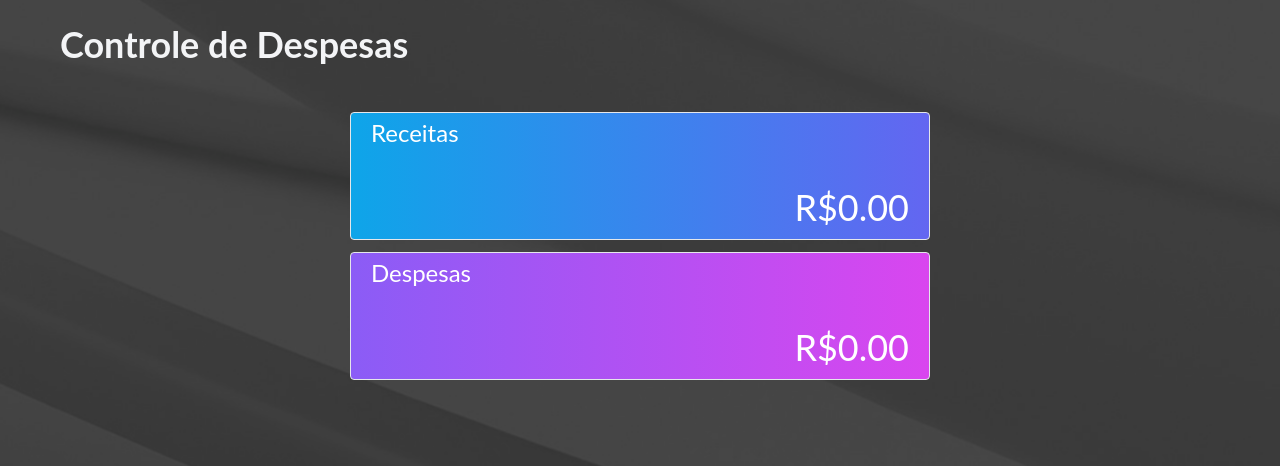
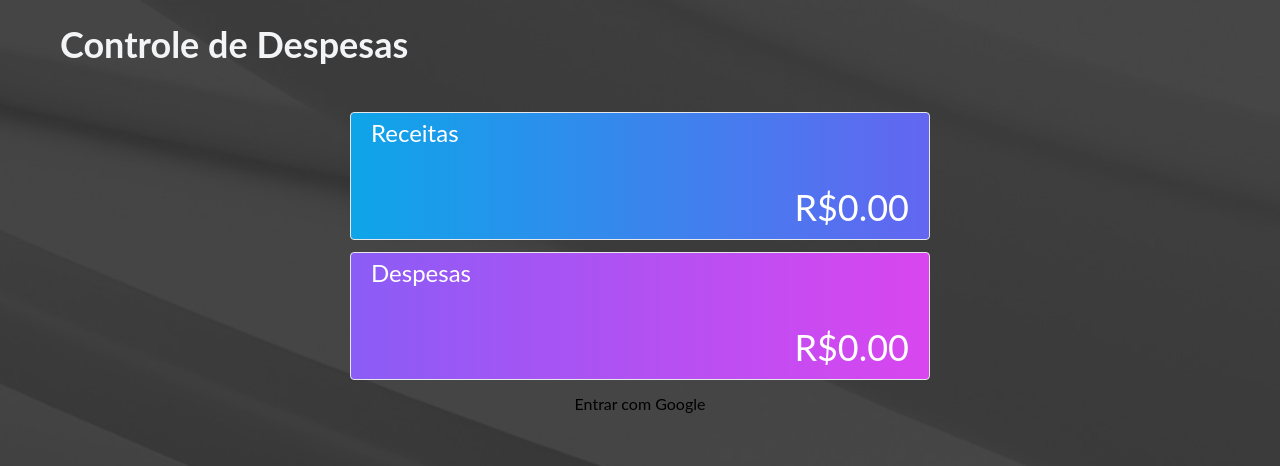
Before and after one commit to bertonni/easy-budget, a React (Create React App) app: page / in a window 1280 px wide. Shown: the top 466 px of the page. Built offline with nearby package versions, Linux system fonts and the light colour scheme; no server answers.

Commit message:
Including authentication

```diff
--- a/src/App.jsx
+++ b/src/App.jsx
@@ -24,11 +24,12 @@ import {
   faWifi,
   faHome,
   faBullseye,
-  faEye
+  faEye,
 } from "@fortawesome/free-solid-svg-icons";
 import { faTimes } from "@fortawesome/free-solid-svg-icons";
 import Incomes from "./pages/Incomes";
 import Activities from "./pages/Activities";
+import RequireAuth from "./components/RequireAuth";
 
 library.add(
   fab,
@@ -62,9 +63,18 @@ function App() {
   return (
     <Routes location={location} key={location.key}>
       <Route path="/" element={<Home />} />
-      <Route path="/activities" element={<Activities />} />
-      <Route path="/budgets" element={<Budgets />} />
-      <Route path="/incomes" element={<Incomes />} />
+      <Route
+        path="/activities"
+        element={<RequireAuth component={<Activities />} />}
+      />
+      <Route
+        path="/budgets"
+        element={<RequireAuth component={<Budgets />} />}
+      />
+      <Route
+        path="/incomes"
+        element={<RequireAuth component={<Incomes />} />}
+      />
       <Route
         path="*"
         element={
--- /dev/null
+++ b/src/components/RequireAuth.jsx
@@ -0,0 +1,11 @@
+import React from 'react';
+import { Navigate } from 'react-router-dom';
+import { useAuth } from '../contexts/AuthContext';
+
+export default function RequireAuth({ component }) {
+  const { user } = useAuth();
+
+  if (!user) return <Navigate to={"/"} />
+
+  return component;
+}
--- a/src/contexts/AuthContext.jsx
+++ b/src/contexts/AuthContext.jsx
@@ -1,7 +1,58 @@
-import { createContext, useContext } from "react";
+import { createContext, useContext, useMemo, useState } from "react";
+import { GoogleAuthProvider, signInWithPopup, signOut } from "firebase/auth";
+import { auth, provider } from "../firebase";
 
 const AuthContext = createContext();
 
-export function useBudgets() {
+export function useAuth() {
   return useContext(AuthContext);
 }
+
+export function AuthProvider({ children }) {
+  const [user, setUser] = useState(null);
+
+  const login = () => {
+    signInWithPopup(auth, provider)
+      .then((result) => {
+        // This gives you a Google Access Token. You can use it to access the Google API.
+        const credential = GoogleAuthProvider.credentialFromResult(result);
+        const token = credential.accessToken;
+        console.log(token);
+        // The signed-in user info.
+        setUser(result.user);
+        // ...
+      })
+      .catch((error) => {
+        // Handle Errors here.
+        const errorCode = error.code;
+        const errorMessage = error.message;
+        // The email of the user's account used.
+        const email = error.email;
+
+        console.log(errorCode, errorMessage, email);
+        // The AuthCredential type that was used.
+        const credential = GoogleAuthProvider.credentialFromError(error);
+        // ...
+        console.log(credential);
+      });
+  };
+
+  const logout = () => {
+    signOut(auth)
+      .then(() => setUser(null))
+      .catch((error) => console.log(error));
+  };
+
+  const memoedValues = useMemo(
+    () => ({
+      user,
+      login,
+      logout,
+    }),
+    [user]
+  );
+
+  return (
+    <AuthContext.Provider value={memoedValues}>{children}</AuthContext.Provider>
+  );
+}
--- a/src/firebase.js
+++ b/src/firebase.js
@@ -1,19 +1,23 @@
 // Import the functions you need from the SDKs you need
 import { initializeApp } from "firebase/app";
+import { getAuth, GoogleAuthProvider } from "firebase/auth";
 // TODO: Add SDKs for Firebase products that you want to use
 // https://firebase.google.com/docs/web/setup#available-libraries
 
 // Your web app's Firebase configuration
 const firebaseConfig = {
-  apiKey: import.meta.env.VITE_FIREBASE_API_KEY,
-  authDomain: import.meta.env.VITE_FIREBASE_AUTH_DOMAIN,
-  projectId: import.meta.env.VITE_FIREBASE_PROJECT_ID,
-  storageBucket: import.meta.env.VITE_FIREBASE_STORAGE_BUCKET,
-  messagingSenderId: import.meta.env.VITE_FIREBASE_MESSAGING_SENDER_ID,
-  appId: import.meta.env.VITE_FIREBASE_APP_ID
+  apiKey: process.env.REACT_APP_FIREBASE_API_KEY,
+  authDomain: process.env.REACT_APP_FIREBASE_AUTH_DOMAIN,
+  projectId: process.env.REACT_APP_FIREBASE_PROJECT_ID,
+  storageBucket: process.env.REACT_APP_FIREBASE_STORAGE_BUCKET,
+  messagingSenderId: process.env.REACT_APP_FIREBASE_MESSAGING_SENDER_ID,
+  appId: process.env.REACT_APP_FIREBASE_APP_ID
 };
 
 // Initialize Firebase
 const app = initializeApp(firebaseConfig);
 
-export { app }
+const provider = new GoogleAuthProvider();
+const auth = getAuth();
+
+export { app, provider, auth }
--- a/src/index.js
+++ b/src/index.js
@@ -1,19 +1,22 @@
-import React from 'react';
-import ReactDOM from 'react-dom';
-import './index.css';
-import App from './App';
-import * as serviceWorkerRegistration from './serviceWorkerRegistration';
-import reportWebVitals from './reportWebVitals';
+import React from "react";
+import ReactDOM from "react-dom";
+import "./index.css";
+import App from "./App";
+import * as serviceWorkerRegistration from "./serviceWorkerRegistration";
+import reportWebVitals from "./reportWebVitals";
 import { BudgetsProvider } from "./contexts/BudgetsContext";
 import { BrowserRouter } from "react-router-dom";
+import { AuthProvider } from "./contexts/AuthContext";
 
 ReactDOM.render(
   <React.StrictMode>
-    <BudgetsProvider>
-      <BrowserRouter>
-        <App />
-      </BrowserRouter>
-    </BudgetsProvider>
+    <AuthProvider>
+      <BudgetsProvider>
+        <BrowserRouter>
+          <App />
+        </BrowserRouter>
+      </BudgetsProvider>
+    </AuthProvider>
   </React.StrictMode>,
   document.getElementById("root")
 );
--- a/src/pages/Budgets.jsx
+++ b/src/pages/Budgets.jsx
@@ -6,7 +6,6 @@ import EditBudgetModal from "../components/budgets/EditBudgetModal";
 import AddExpenseModal from "../components/budgets/AddExpenseModal";
 import { useBudgets } from "../contexts/BudgetsContext";
 import ConfirmBox from "../components/ConfirmBox";
-import { app } from '../firebase';
 
 export default function Budgets() {
   const {
@@ -17,7 +16,6 @@ export default function Budgets() {
     getVariableExpenses,
   } = useBudgets();
 
-  console.log(app)
 
   const [showEditBudgetModal, setShowEditBudgetModal] = useState(false);
   const [showAddBudgetModal, setShowAddBudgetModal] = useState(false);
--- a/src/pages/Home.jsx
+++ b/src/pages/Home.jsx
@@ -1,13 +1,25 @@
 import MainBudgetCard from "../components/budgets/MainBudgetCard";
 import Container from "../components/Container";
 import MainIncomeCard from "../components/incomes/MainIncomeCard";
+import { useAuth } from "../contexts/AuthContext";
 
 export default function Home() {
+  const { login, logout, user } = useAuth();
+
   return (
     <Container title={"Controle de Despesas"} page="Home">
       <div className="flex flex-col items-center justify-center gap-3 w-full mt-8">
         <MainIncomeCard />
         <MainBudgetCard />
+        {!user ? (
+          <button onClick={() => login()}>
+            Entrar com Google
+          </button>
+          ) : (
+          <button onClick={() => logout()}>
+            Sair
+          </button>)
+        }
       </div>
     </Container>
   );
```
Also changed, not shown: 1 other file (tests, documents, lock files or other folders).
